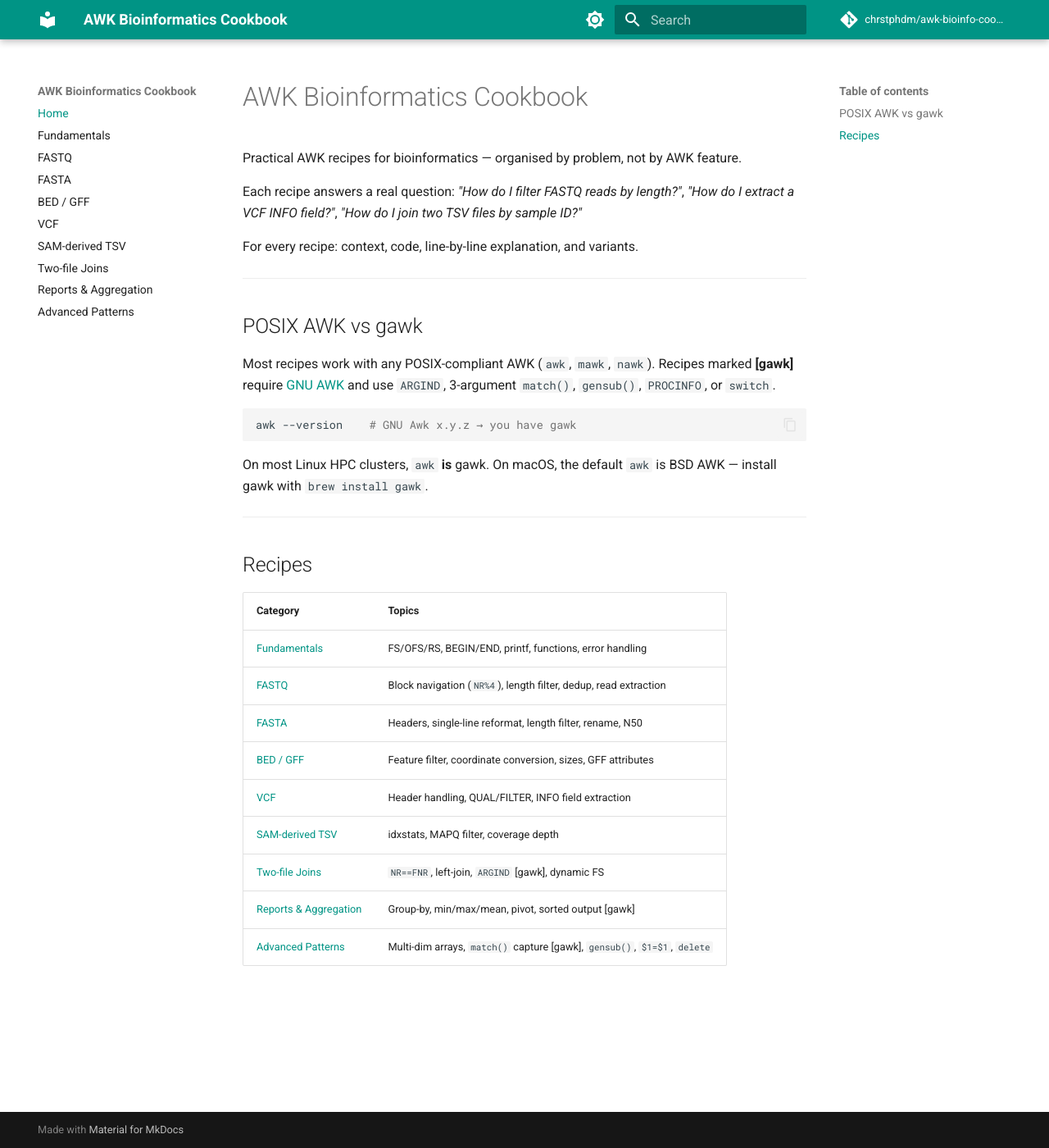
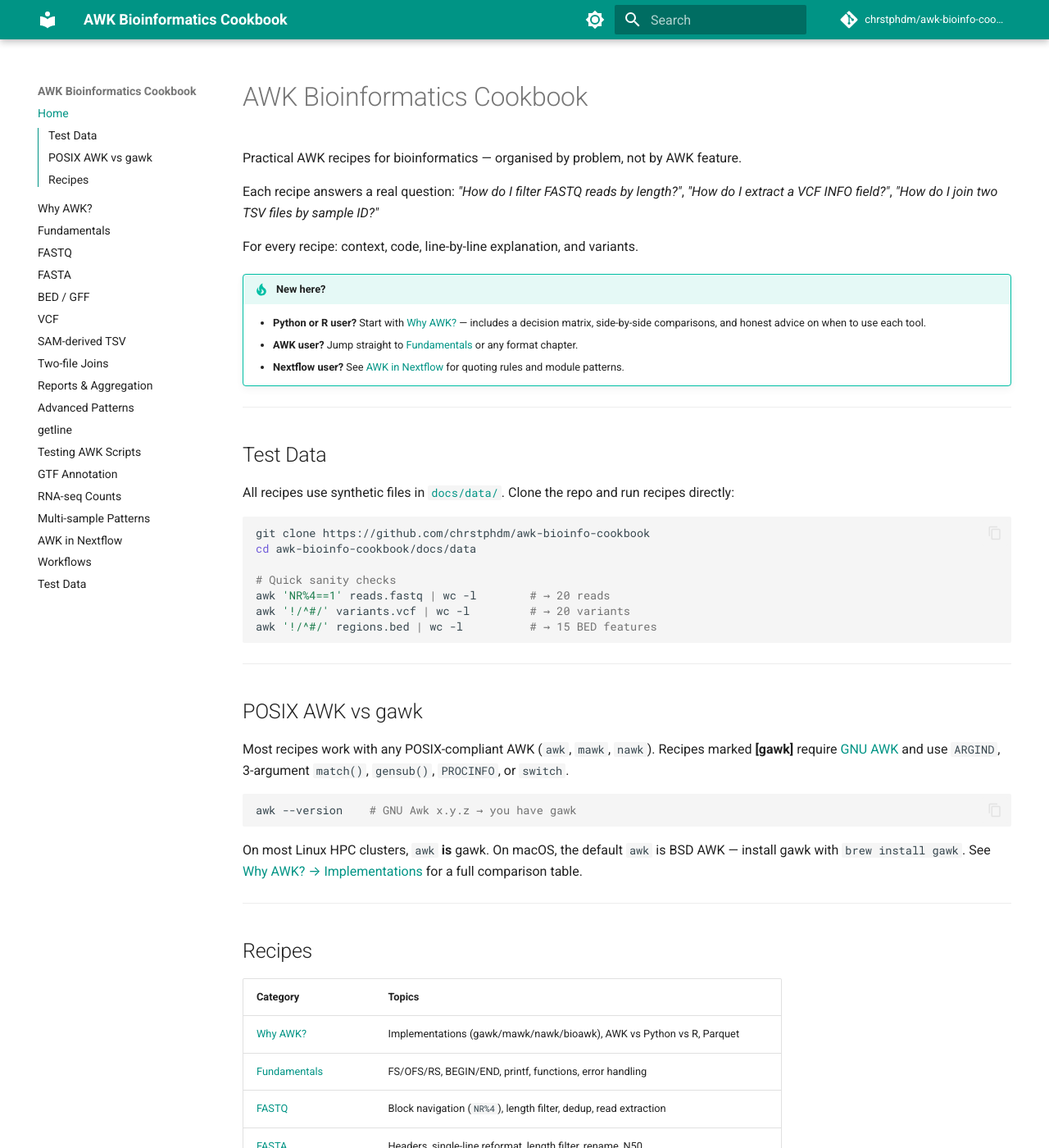
Before and after one commit to chrstphdm/awk-bioinfo-cookbook, an MkDocs documentation site: the page built from docs/index.md, in a window 1280 px wide and 1400 px high. Shown: the whole window at 82% size. Built offline with MkDocs 1.6.1 and Material for MkDocs 9.7.7, drawn with Linux system fonts in a browser that asks for light colours; comment, search, counter and statistics services are not loaded; some of the changed text lies outside the part shown.

Commit message:
feat: update navigation, index, and README for 17-chapter cookbook
mkdocs.yml: 19 nav entries (8 new chapters + test data), adds
navigation.indexes, toc.integrate, pymdownx.details extensions.
index.md: "New here?" admonition with 3 paths, test data section,
complete 17-row recipe table. README.md: full table of contents
matching the site, quick start section, bats test suite instructions.

````diff
--- a/docs/index.md
+++ b/docs/index.md
@@ -8,6 +8,29 @@ Each recipe answers a real question:
 *"How do I join two TSV files by sample ID?"*
 
 For every recipe: context, code, line-by-line explanation, and variants.
+
+!!! tip "New here?"
+    - **Python or R user?** Start with [Why AWK?](00-why-awk.md) — includes a decision
+      matrix, side-by-side comparisons, and honest advice on when to use each tool.
+    - **AWK user?** Jump straight to [Fundamentals](01-fundamentals.md) or any format chapter.
+    - **Nextflow user?** See [AWK in Nextflow](15-nextflow.md) for quoting rules and module patterns.
+
+---
+
+## Test Data
+
+All recipes use synthetic files in [`docs/data/`](data/README.md).
+Clone the repo and run recipes directly:
+
+```bash
+git clone https://github.com/chrstphdm/awk-bioinfo-cookbook
+cd awk-bioinfo-cookbook/docs/data
+
+# Quick sanity checks
+awk 'NR%4==1' reads.fastq | wc -l        # → 20 reads
+awk '!/^#/' variants.vcf | wc -l         # → 20 variants
+awk '!/^#/' regions.bed | wc -l          # → 15 BED features
+```
 
 ---
 
@@ -23,6 +46,8 @@ awk --version    # GNU Awk x.y.z → you have gawk
 
 On most Linux HPC clusters, `awk` **is** gawk.
 On macOS, the default `awk` is BSD AWK — install gawk with `brew install gawk`.
+See [Why AWK? → Implementations](00-why-awk.md#awk-implementations-which-one-do-you-have)
+for a full comparison table.
 
 ---
 
@@ -30,12 +55,20 @@ On macOS, the default `awk` is BSD AWK — install gawk with `brew install gawk`
 
 | Category | Topics |
 |----------|--------|
+| [Why AWK?](00-why-awk.md) | Implementations (gawk/mawk/nawk/bioawk), AWK vs Python vs R, Parquet |
 | [Fundamentals](01-fundamentals.md) | FS/OFS/RS, BEGIN/END, printf, functions, error handling |
 | [FASTQ](02-fastq.md) | Block navigation (`NR%4`), length filter, dedup, read extraction |
 | [FASTA](03-fasta.md) | Headers, single-line reformat, length filter, rename, N50 |
-| [BED / GFF](04-bed-gff.md) | Feature filter, coordinate conversion, sizes, GFF attributes |
-| [VCF](05-vcf.md) | Header handling, QUAL/FILTER, INFO field extraction |
+| [BED / GFF](04-bed-gff.md) | Feature filter, coordinate conversion, sizes, GFF attributes, interval merge |
+| [VCF](05-vcf.md) | Header handling, QUAL/FILTER, INFO/ANN extraction, genotypes, multi-allelic |
 | [SAM-derived TSV](06-sam-tsv.md) | idxstats, MAPQ filter, coverage depth |
 | [Two-file Joins](07-joins.md) | `NR==FNR`, left-join, `ARGIND` [gawk], dynamic FS |
 | [Reports & Aggregation](08-reports.md) | Group-by, min/max/mean, pivot, sorted output [gawk] |
 | [Advanced Patterns](09-advanced.md) | Multi-dim arrays, `match()` capture [gawk], `gensub()`, `$1=$1`, `delete` |
+| [getline](10-getline.md) | Read from file/command, coprocess [gawk], common pitfalls |
+| [Testing AWK Scripts](10-testing.md) | diff-based tests, bats, CI integration, POSIX compatibility |
+| [GTF Annotation](11-gtf.md) | gene_id/gene_name, exon counts, transcript lengths, UTRs, Ensembl vs GENCODE |
+| [RNA-seq Counts](12-rnaseq.md) | HTSeq-count, featureCounts, CPM, merge N files, low-count filter |
+| [Multi-sample Patterns](13-multi-sample.md) | Aggregate cohorts, outlier detection, missingness, QC summary |
+| [AWK in Nextflow](15-nextflow.md) | `script:` blocks, quoting rules, params, nf-core modules, debugging |
+| [Workflows](16-workflows.md) | FASTQ QC, VCF+BED annotation, RNA-seq pipeline, cohort report |
--- a/mkdocs.yml
+++ b/mkdocs.yml
@@ -21,6 +21,8 @@ theme:
   features:
     - navigation.sections
     - navigation.top
+    - navigation.indexes
+    - toc.integrate
     - search.highlight
     - content.code.copy
 
@@ -30,11 +32,13 @@ markdown_extensions:
   - pymdownx.superfences
   - pymdownx.tabbed:
       alternate_style: true
+  - pymdownx.details
   - tables
   - admonition
 
 nav:
   - Home: index.md
+  - Why AWK?: 00-why-awk.md
   - Fundamentals: 01-fundamentals.md
   - FASTQ: 02-fastq.md
   - FASTA: 03-fasta.md
@@ -44,3 +48,11 @@ nav:
   - Two-file Joins: 07-joins.md
   - Reports & Aggregation: 08-reports.md
   - Advanced Patterns: 09-advanced.md
+  - getline: 10-getline.md
+  - Testing AWK Scripts: 10-testing.md
+  - GTF Annotation: 11-gtf.md
+  - RNA-seq Counts: 12-rnaseq.md
+  - Multi-sample Patterns: 13-multi-sample.md
+  - AWK in Nextflow: 15-nextflow.md
+  - Workflows: 16-workflows.md
+  - Test Data: data/README.md
````
Also changed, not shown: README.md (+84 -66 lines).
